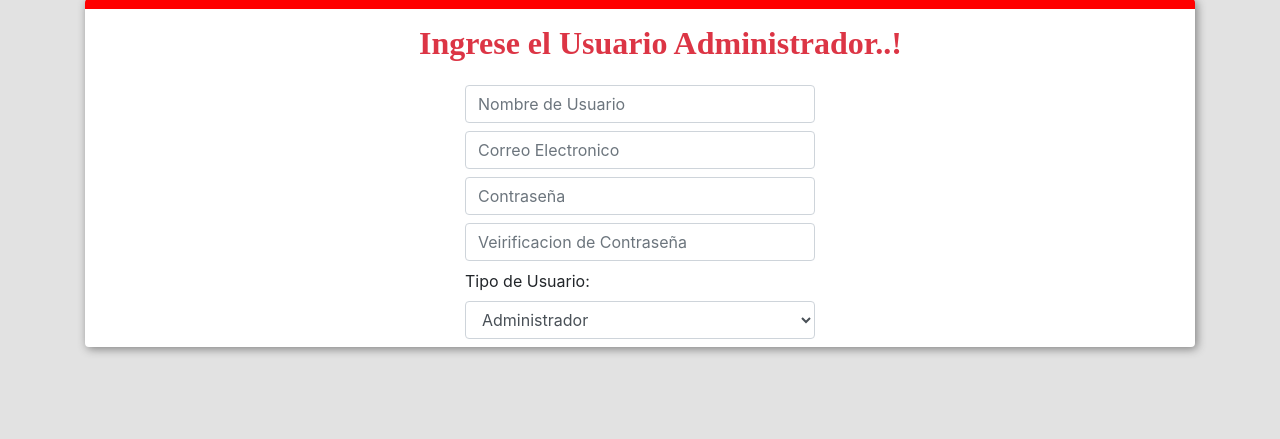
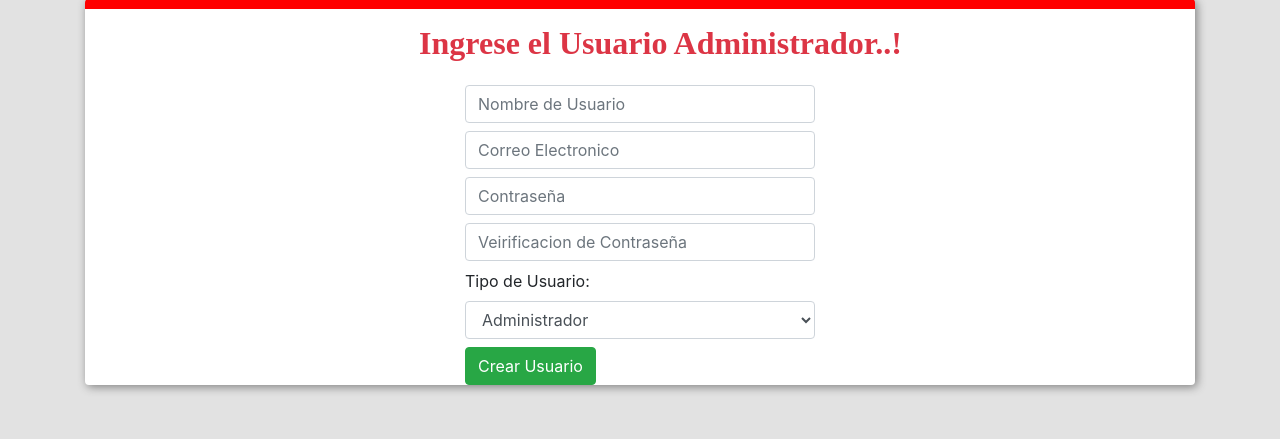
Before and after one commit to devkev53/KPrint, a PHP site: page /KodePrint/firts_user.php in a window 1280 px wide. Shown: the part 41-480 px from the top of the page. Run offline with PHP 8.4, Linux system fonts and the light colour scheme; data that the repository does not hold is empty; some web fonts are replaced.

Commit message:
Update firts_user.php
Se agrego el boton para crear y el formulario..!

```diff
--- a/firts_user.php
+++ b/firts_user.php
@@ -56,6 +56,7 @@
 
 				<div class="row d-flex justify-content-center">
 					<div class="col-12 col-lg-4">
+						<form action="" id="add_user_form">
 							<input class="form-control mb-2" name="usuario" id="username" type="text" placeholder="Nombre de Usuario" required>
 							<input class="form-control mb-2" name="correo" type="email" id="user_email" placeholder="Correo Electronico" required>
 							<input class="form-control mb-2" name="contraseña1" id="p1" type="password" placeholder="Contraseña" required>
@@ -65,6 +66,8 @@
 					      		<option value="0">Administrador</option>
 					      		<option value="1">Desarrollador</option>
 					      	</select>
+					      	<input type="submit" class="btn btn-success" value="Crear Usuario">
+					    </form>
 					</div>
 				</div>
 
```
Lines whose indentation alone changed are shown as unchanged.
